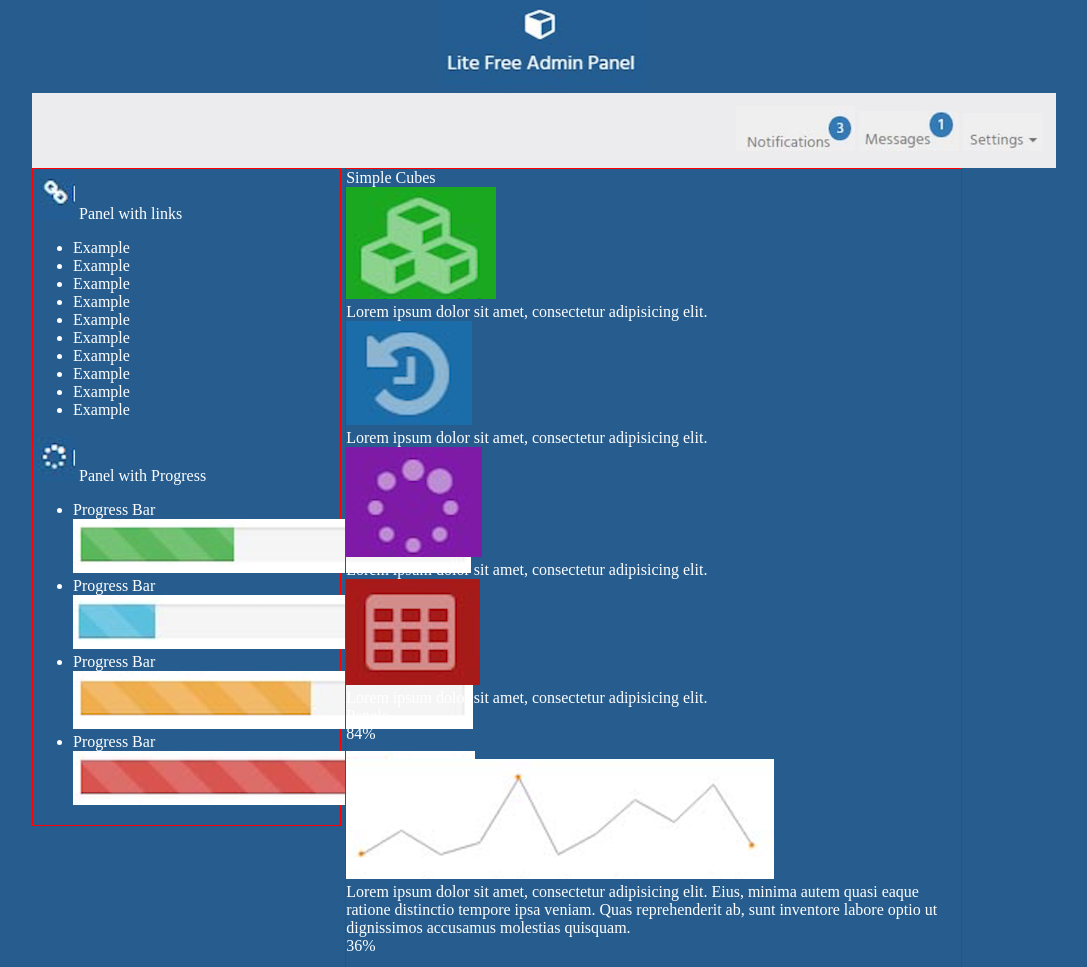
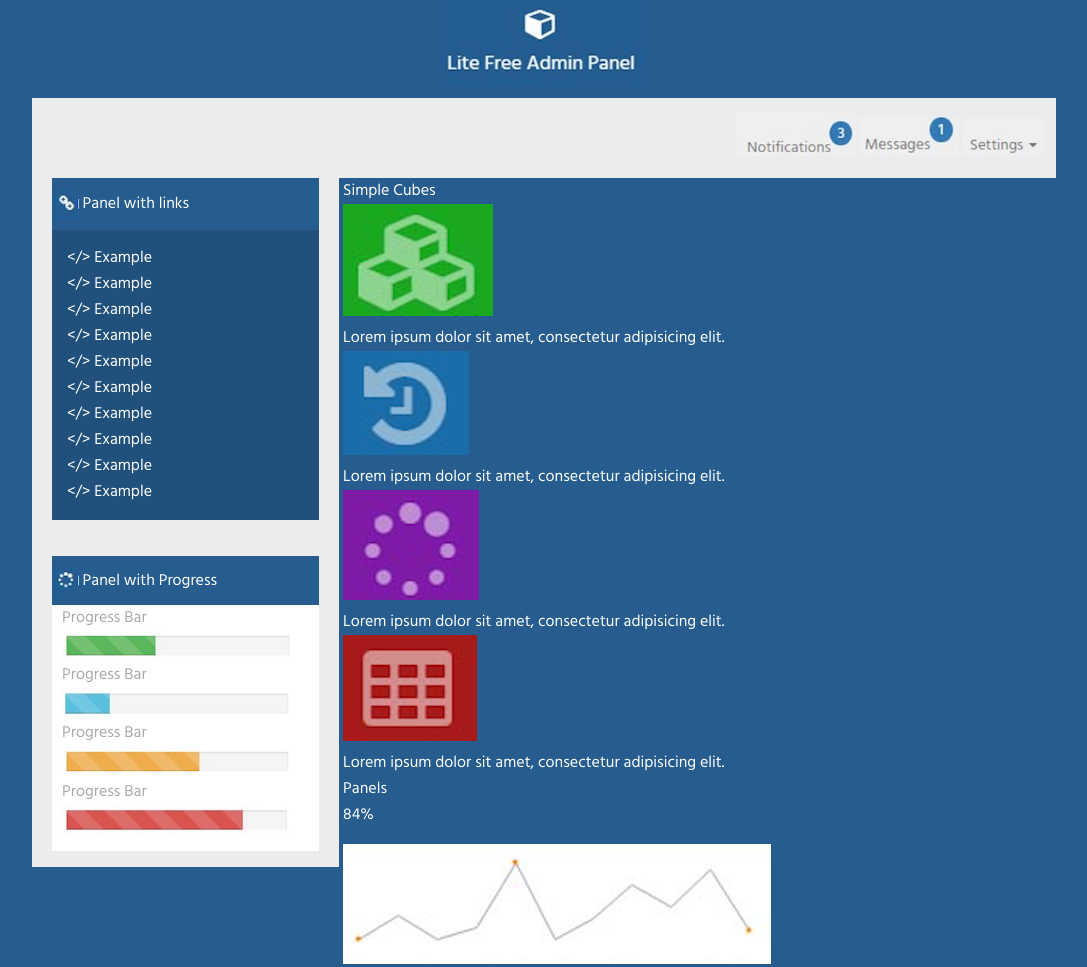
Before and after one commit to joselineem/pw2171, a plain HTML site: page practicacss04/index.html in a window 1280 px wide. Shown: the top 967 px of the page, without its empty margins (96-1183 px from the left). Drawn offline with Linux system fonts and the light colour scheme.

Commit message:
Practica04css3-Parte03

```diff
--- a/practicacss04/css/estilos.css
+++ b/practicacss04/css/estilos.css
@@ -1,15 +1,15 @@
 body{
-
 	color: white;
 	background: #265D8E;
 	font-size: 16px; /*1em*/
+	font-family: 'Hind', sans-serif;
 	margin: 0 auto;
 	max-width: 1024px;
 	min-height: 1024px;
 }
 body section{
 	vertical-align: top;
-	border: 1px solid red;
+	/*border: 1px solid red;*/
 	display: inline-block;
 }
 header{
@@ -31,12 +31,58 @@ header img{
 #img3{
 	width: 8%;
 }
-#fondoGris{
+#fondoGris, #secc01{
 	background: #ECECEE;
 }
 #secc01{
 	width: 30%;
 }
+#art0101{
+	padding-bottom: -20px;
+	margin: 0px 20px 15px 20px;
+}
+#art0101 h1{
+	margin-top: 0px;
+	margin-bottom: -16px;
+	background: #265D8E;
+	padding:10px 0px 10px 0px;
+	font-size: 1em;
+	font-weight: lighter;
+}
+#art0101 img{
+	width: 10%;
+	vertical-align: middle;
+}
+#art0101 ul{
+	background: #20507B;
+	list-style: none;
+	padding: 15px 0px 15px 15px;
+}
+#art0102{
+	padding-top: 20px;
+	margin: 0px 20px 15px 20px;
+}
+#art0102 h1{
+	margin-top: 0px;
+	margin-bottom: -16px;
+	background: #265D8E;
+	padding:10px 0px 10px 0px;
+	font-size: 1em;
+	font-weight: lighter;
+}
+#art0102 img{
+	width: 10%;
+	vertical-align: middle;
+}
+#art0102 ul{
+	background: white;
+	color: darkgray;
+	list-style: none;
+	padding:0px 0px 15px 10px;
+}
+#art0102 ul li img{
+	width: 90%;
+}
 #secc02{
 	width: 60%;
 }
--- a/practicacss04/index.html
+++ b/practicacss04/index.html
@@ -4,6 +4,7 @@
 	<meta charset="UTF-8">
 	<title>Practica 04 CSS3</title>
 	<link rel="stylesheet" href="css/estilos.css">
+	<link href="https://fonts.googleapis.com/css?family=Hind|Oxygen" rel="stylesheet">
 </head>
 <body>
 	<header>
@@ -15,26 +16,25 @@
 		</nav>
 	</header>
 	<section id="secc01">
-		<article>
-			<img src="img/logolinks.png" alt="">
-			<span>Panel with links</span>
-			<p></p>
+		<article id="art0101">
+			<h1><img src="img/logolinks.png" alt="">
+			Panel with links</h1>
 			<ul>
-				<li>Example</li>
-				<li>Example</li>
-				<li>Example</li>
-				<li>Example</li>
-				<li>Example</li>
-				<li>Example</li>
-				<li>Example</li>
-				<li>Example</li>
-				<li>Example</li>
-				<li>Example</li>
+				<li>&lt/&gt Example</li>
+				<li>&lt/&gt Example</li>
+				<li>&lt/&gt Example</li>
+				<li>&lt/&gt Example</li>
+				<li>&lt/&gt Example</li>
+				<li>&lt/&gt Example</li>
+				<li>&lt/&gt Example</li>
+				<li>&lt/&gt Example</li>
+				<li>&lt/&gt Example</li>
+				<li>&lt/&gt Example</li>
 			</ul>
 		</article>
-		<article>
-			<img src="img/logoprogress.png" alt="">
-			<span>Panel with Progress</span>
+		<article id="art0102">
+			<h1><img src="img/logoprogress.png" alt="">
+			Panel with Progress</h1>
 			<p></p>
 			<ul>
 				<li>Progress Bar <br>
```
